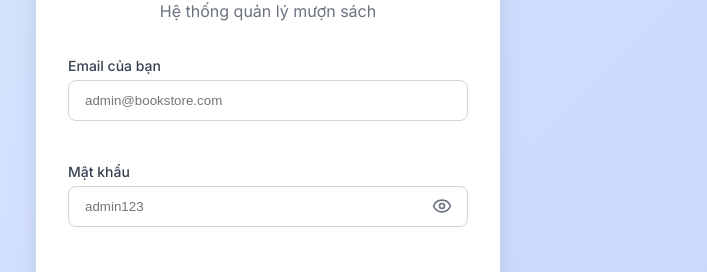
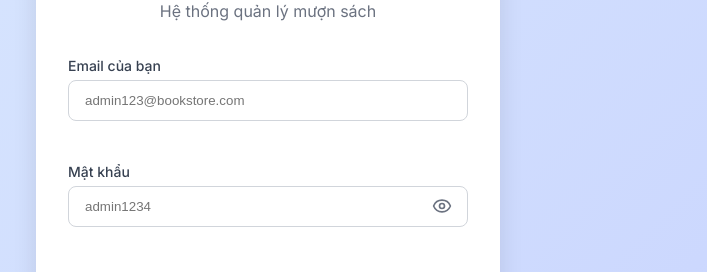
Before and after one commit to Dragon-Ky/Front-end_Library, a React app: page /login in a window 1280 px wide. Shown: the part 252-524 px from the top of the page, without its empty margins (372-1079 px from the left). Built offline with nearby package versions, Linux system fonts and the light colour scheme; the HTML template or start-up script is replaced by a standard one.

Commit message:
change: placeholder

```diff
--- a/src/pages/Login.tsx
+++ b/src/pages/Login.tsx
@@ -49,7 +49,7 @@ const Login = () => {
                             <label>Email của bạn</label>
                             <input
                                 type="email"
-                                placeholder="admin@bookstore.com"
+                                placeholder="admin123@bookstore.com"
                                 value={email}
                                 onChange={(e) => setEmail(e.target.value)}
                                 required
@@ -62,7 +62,7 @@ const Login = () => {
                                 <input
                                     // Thay đổi type dynamic dựa trên state
                                     type={showPassword ? "text" : "password"}
-                                    placeholder="admin123"
+                                    placeholder="admin1234"
                                     value={password}
                                     onChange={(e) => setPassword(e.target.value)}
                                     required
```
